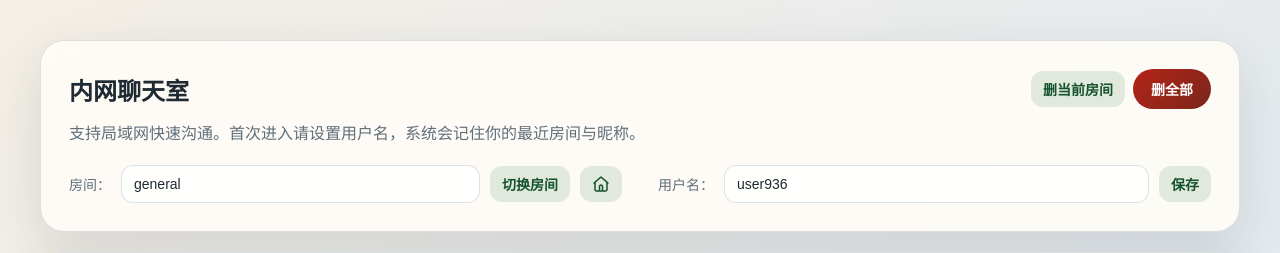
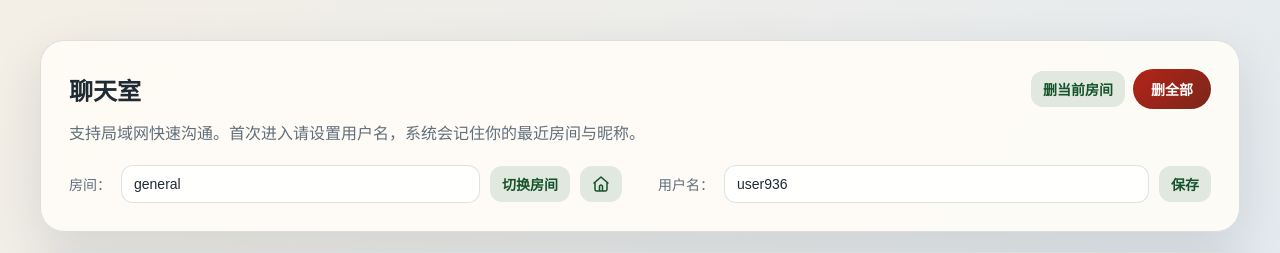
Before and after one commit to ethanaicode/lan_chat_python_flask_sqlite3, a Flask app: page / in a window 1280 px wide. Shown: the top 253 px of the page. Run offline with Flask 3, Linux system fonts and the light colour scheme; data that the repository does not hold is empty.

Commit message:
style: 更换名称避免敏感

```diff
--- a/templates/index.html
+++ b/templates/index.html
@@ -3,14 +3,14 @@
   <head>
     <meta charset="utf-8" />
     <meta name="viewport" content="width=device-width, initial-scale=1" />
-    <title>内网聊天室</title>
+    <title>共享聊天室</title>
     <link rel="stylesheet" href="/static/chat-theme.css" />
   </head>
   <body>
     <main class="page">
       <section class="hero">
         <div class="topbar">
-          <h2>内网聊天室</h2>
+          <h2>聊天室</h2>
           <div class="admin-actions" id="adminActions">
             <button class="ghost" id="purgeRoomBtn" title="删除当前房间全部消息">
               删当前房间
```
